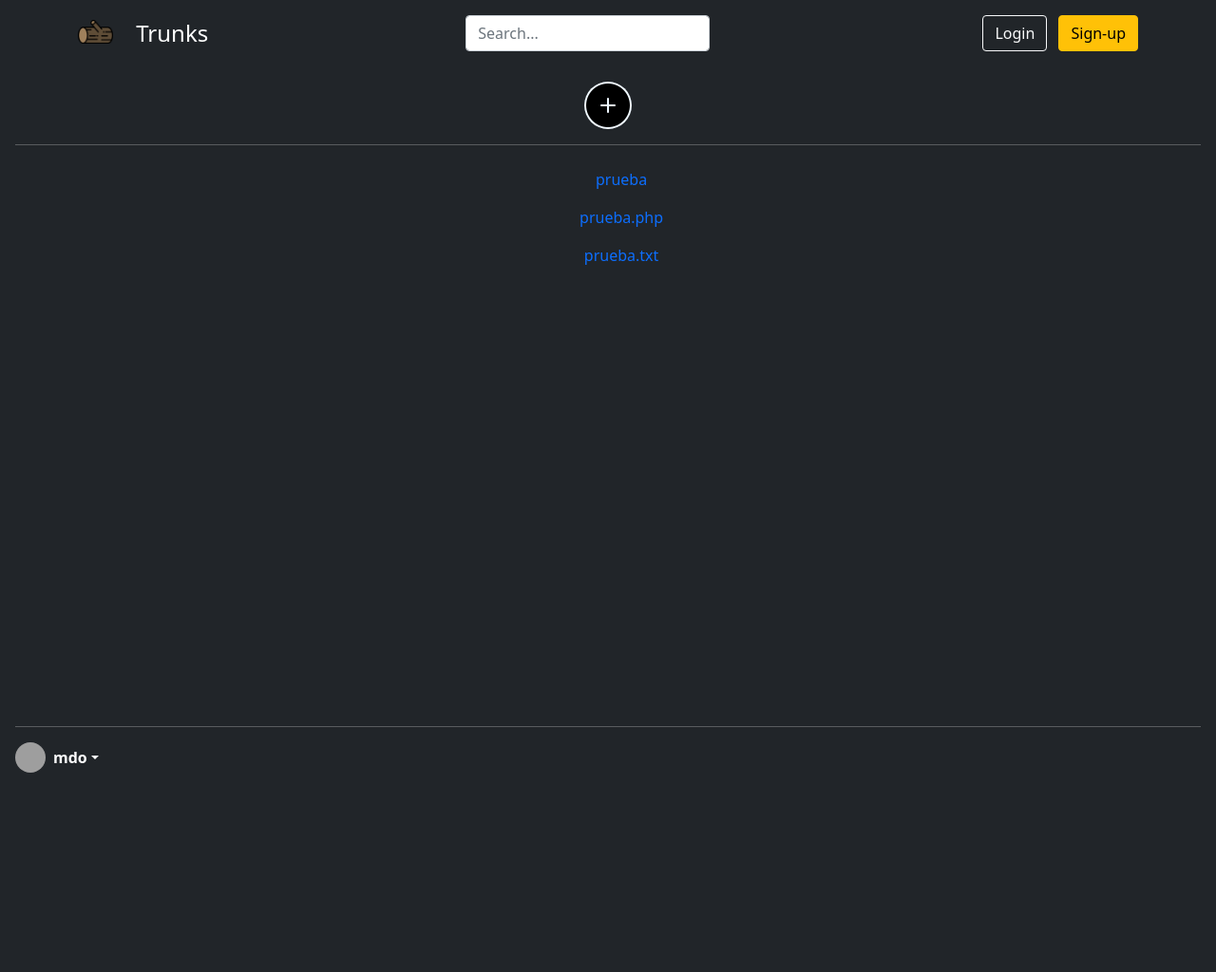
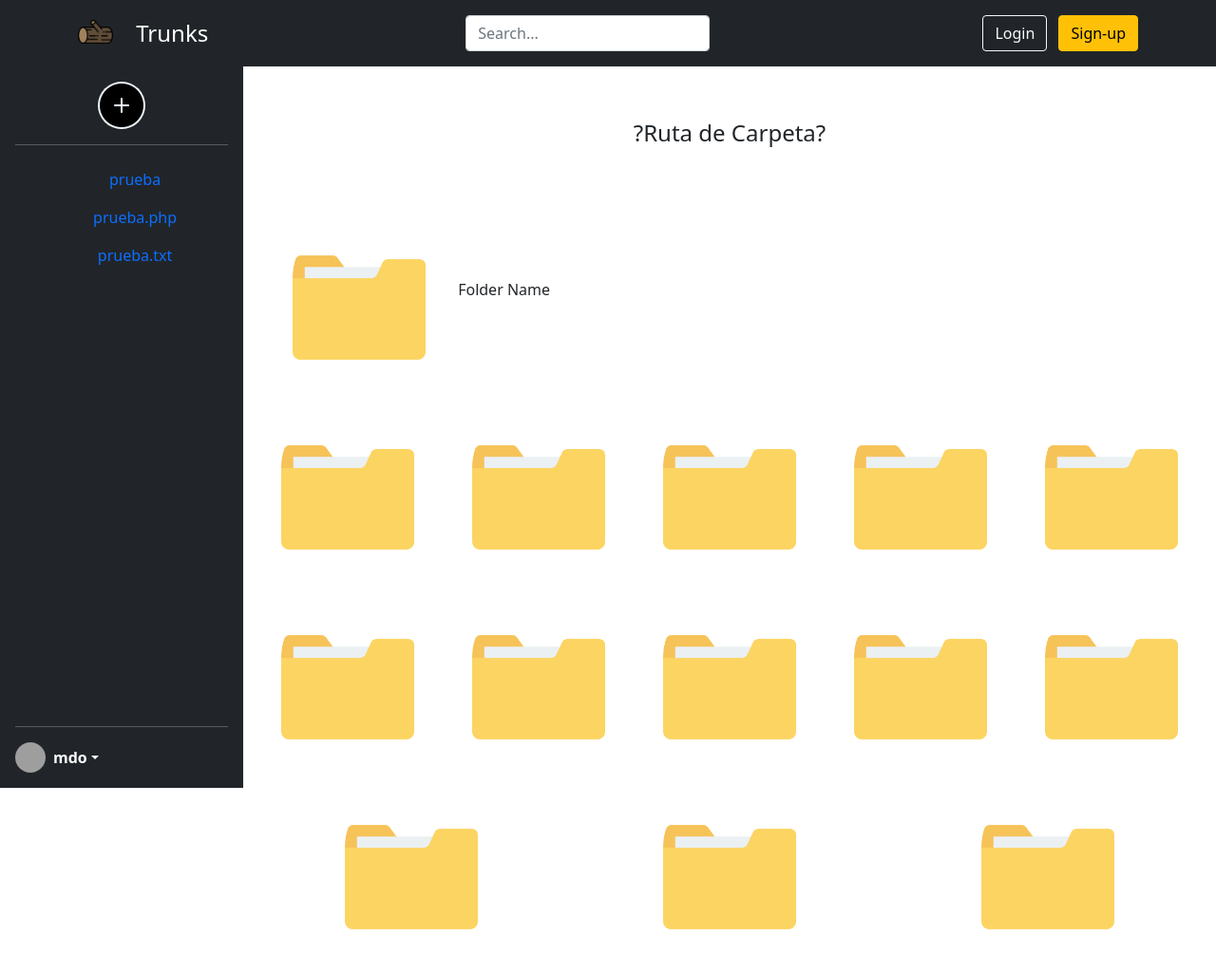
Before and after one commit to rengi46/Trunk, a PHP site: page / in a window 1280 px wide. Shown: the whole page at 95% size. Before the commit the page ends 814 px from the top, so only its background shows below. Run offline with PHP 8.4, Linux system fonts and the light colour scheme; grey boxes are pictures that could not be loaded.

Commit message:
Folder icons loaded

```diff
--- a/src/assets/css/style.css
+++ b/src/assets/css/style.css
@@ -1,3 +1,12 @@
+*{
+    padding: 0;
+    margin: 0;
+    -webkit-box-sizing: border-box;
+    -moz-box-sizing: border-box;
+    box-sizing: border-box;
+    box-sizing: border-box;
+}
+
 .align{
     text-align: center;
 }
@@ -31,9 +40,50 @@
     border-radius: 50px;
 }
 .contenedor{
-
     width: 80%;
 }
 .pagina{
     display: flex;
 }
+
+
+
+
+
+
+.container-title{
+    padding: 5%;
+    font-size: 25px;
+    text-align: center;
+    margin-top: 5px;
+}
+
+.container-images{
+    width: 100%;
+    margin-top: 20px;
+}
+
+.row {
+    display: flex;
+    flex-wrap: wrap;
+    justify-content: flex-start;
+    margin: 10px;
+}
+
+.container-images-img {
+    padding: 30px;
+    transition: transform .2s;
+    width: 200px;
+    height: 200px;
+    margin: 0 auto;
+}
+
+.container-images-img:hover {
+    cursor: pointer;
+    transform: scale(1.5);
+}
+
+#nameFolder{
+    display: inline-block;
+    vertical-align:text-bottom;
+}
--- a/src/assets/index.php
+++ b/src/assets/index.php
@@ -7,8 +7,7 @@
   <meta charset="UTF-8">
   <meta http-equiv="X-UA-Compatible" content="IE=edge">
   <meta name="viewport" content="width=device-width, initial-scale=1.0">
-  <link href="https://cdn.jsdelivr.net/npm/bootstrap@5.0.2/dist/css/bootstrap.min.css" rel="stylesheet"
-    integrity="sha384-EVSTQN3/azprG1Anm3QDgpJLIm9Nao0Yz1ztcQTwFspd3yD65VohhpuuCOmLASjC" crossorigin="anonymous">
+  <link href="https://cdn.jsdelivr.net/npm/bootstrap@5.0.2/dist/css/bootstrap.min.css" rel="stylesheet" integrity="sha384-EVSTQN3/azprG1Anm3QDgpJLIm9Nao0Yz1ztcQTwFspd3yD65VohhpuuCOmLASjC" crossorigin="anonymous">
   <link rel="stylesheet" href="./css/style.css">
   <title>Trunk</title>
 </head>
@@ -34,7 +33,7 @@
     </div>
   </header>
   <div class="pagina" style="height:95vh">
-    <div class="d-flex flex-column flex-shrink-0 p-3 text-white bg-dark SidebarGrande">
+    <div class="d-flex flex-column flex-shrink-0 p-3 text-white bg-dark SidebarPequeño">
       <!-- <a href="" class="d-flex align-items-center mb-3 mb-md-0 me-md-auto text-white text-decoration-none"> -->
       <div class="align ">
         <div>
@@ -49,8 +48,7 @@
       </ul>
       <hr>
       <div class="dropdown">
-        <a href="#" class="d-flex align-items-center text-white text-decoration-none dropdown-toggle" id="dropdownUser1"
-          data-bs-toggle="dropdown" aria-expanded="false">
+        <a href="#" class="d-flex align-items-center text-white text-decoration-none dropdown-toggle" id="dropdownUser1" data-bs-toggle="dropdown" aria-expanded="false">
           <img src="https://github.com/mdo.png" alt="" width="32" height="32" class="rounded-circle me-2">
           <strong>mdo</strong>
         </a>
@@ -65,7 +63,32 @@
         </ul>
       </div>
     </div>
-    <div class="contenedor"></div>
+    <div class="contenedor">
+      <div class="container-title">
+        <h4>?Ruta de Carpeta?</h4>
+      </div>
+      <div class="row row1">
+
+        <div><img class="container-images-img" src="./img/carpeta.png" />
+          <p id="nameFolder">Folder Name</p>
+        </div>
+        <img class="container-images-img" src="./img/carpeta.png" />
+        <img class="container-images-img" src="./img/carpeta.png" />
+        <img class="container-images-img" src="./img/carpeta.png" />
+        <img class="container-images-img" src="./img/carpeta.png" />
+        <img class="container-images-img" src="./img/carpeta.png" />
+        <img class="container-images-img" src="./img/carpeta.png" />
+        <img class="container-images-img" src="./img/carpeta.png" />
+        <img class="container-images-img" src="./img/carpeta.png" />
+        <img class="container-images-img" src="./img/carpeta.png" />
+        <img class="container-images-img" src="./img/carpeta.png" />
+        <img class="container-images-img" src="./img/carpeta.png" />
+        <img class="container-images-img" src="./img/carpeta.png" />
+        <img class="container-images-img" src="./img/carpeta.png" />
+      </div>
+    </div>
+  </div>
+  </div>
   </div>
 </body>
 
```
Also changed, not shown: src/assets/img/carpeta.png (added).
